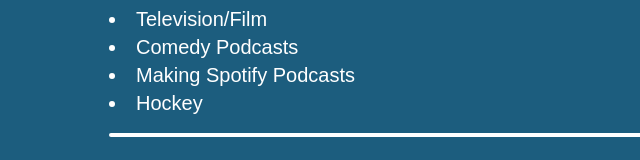
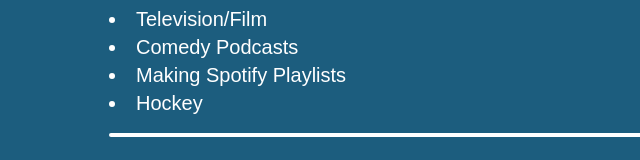
Before and after one commit to aaanguyen/aaanguyen.github.io, a plain HTML site: page index.html in a window 1280 px wide. Shown: the part 281-441 px from the top of the page, 31-671 px from the left. Drawn offline with Linux system fonts and the light colour scheme; grey boxes are pictures that could not be loaded.

Commit message:
fix interests typo

```diff
--- a/index.html
+++ b/index.html
@@ -21,7 +21,7 @@
                                 <li>Board Games</li>
                                 <li>Television/Film</li>
                                 <li>Comedy Podcasts</li>
-                                <li>Making Spotify Podcasts</li>
+                                <li>Making Spotify Playlists</li>
                                 <li>Hockey</li>
                             </ul>
                         </p>
```
